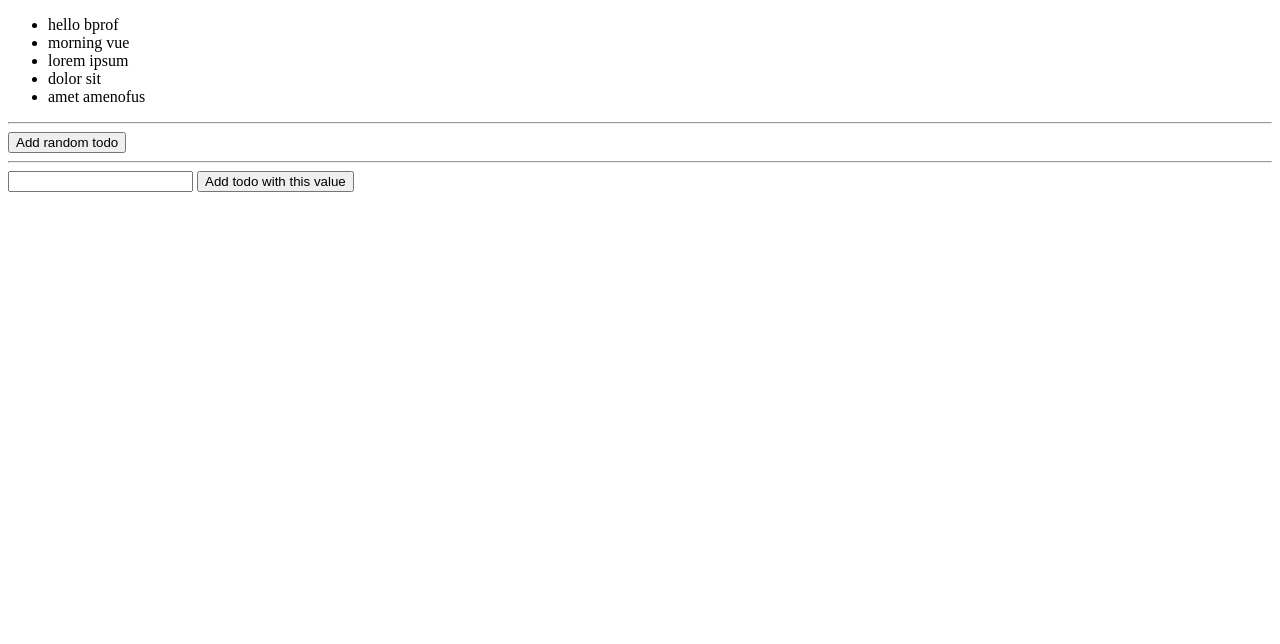
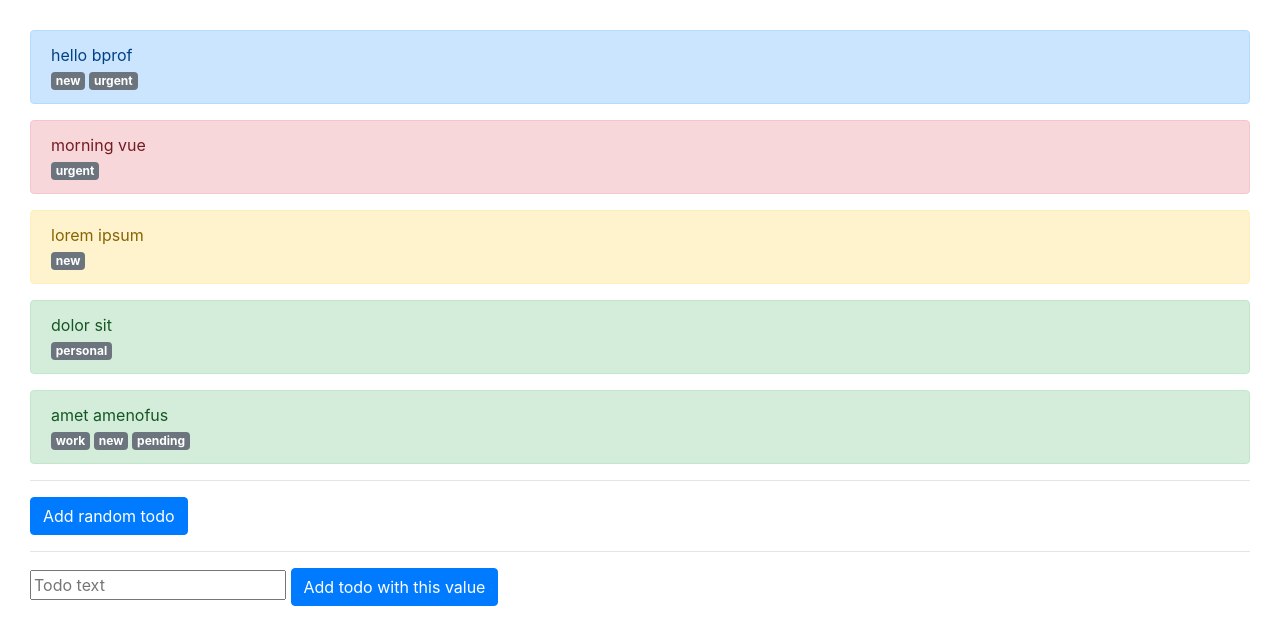
Before and after one commit to siposm/vue-basics, a plain HTML site: page index.html in a window 1280 px wide. Drawn offline with nearby package versions, Linux system fonts and the light colour scheme.

Commit message:
added bootstrap + extended todo object

```diff
--- a/index.html
+++ b/index.html
@@ -3,20 +3,60 @@
 <head>
     <title>Vue @ BPROF</title>
     <script src="https://unpkg.com/vue"></script>
+    <link rel="stylesheet" href="https://stackpath.bootstrapcdn.com/bootstrap/4.3.1/css/bootstrap.min.css" integrity="sha384-ggOyR0iXCbMQv3Xipma34MD+dH/1fQ784/j6cY/iJTQUOhcWr7x9JvoRxT2MZw1T" crossorigin="anonymous">
+    <style>
+        body { padding: 30px; }
+    </style>
 </head>
 <body>
 <div id="app">
-    <ul>
-        <!--<li v-for="todo in todos">{{ todo }}</li>-->
-        <!-- in this case ^, the full todo object will be displayed even though there is no class for that!-->
-        <li v-for="todo in todos">{{ todo.text }}</li>
-        <!-- try from console: app.todos.push({ text: 'New item' }) ==> there is databinding!!! -->
-    </ul>
+    <template v-for="todo in todos">
+        <div v-if="todo.type === 'primary'" class="alert alert-primary" role="alert">
+            {{ todo.text }}
+            <div>
+                <template v-for="tag in todo.tags">
+                    <span class="badge badge-secondary mr-1">
+                        {{ tag }}
+                    </span>
+                </template>
+            </div>
+        </div>
+        <div v-if="todo.type === 'success'" class="alert alert-success" role="alert">
+            {{ todo.text }}
+            <div>
+                <template v-for="tag in todo.tags">
+                    <span class="badge badge-secondary mr-1">
+                        {{ tag }}
+                    </span>
+                </template>
+            </div>
+        </div>
+        <div v-if="todo.type === 'danger'" class="alert alert-danger" role="alert">
+            {{ todo.text }}
+            <div>
+                <template v-for="tag in todo.tags">
+                    <span class="badge badge-secondary mr-1">
+                        {{ tag }}
+                    </span>
+                </template>
+            </div>
+        </div>
+        <div v-if="todo.type === 'warning'" class="alert alert-warning" role="alert">
+            {{ todo.text }}
+            <div>
+                <template v-for="tag in todo.tags">
+                    <span class="badge badge-secondary mr-1">
+                        {{ tag }}
+                    </span>
+                </template>
+            </div>
+        </div>
+    </template>
     <hr>
-    <button v-on:click="addRandomTodo">Add random todo</button>
+    <button class="btn btn-primary" v-on:click="addRandomTodo">Add random todo</button>
     <hr>
-    <input v-model="newTodoText">
-    <button v-on:click="addNewTodo">Add todo with this value</button>
+    <input v-model="newTodoText" placeholder="Todo text">
+    <button class="btn btn-primary" v-on:click="addNewTodo">Add todo with this value</button>
 </div>
 
 <script>
@@ -25,16 +65,20 @@
         data: {
             newTodoText: "",
             todos: [
-                { text: "hello bprof" },
-                { text: "morning vue" },
-                { text: "lorem ipsum" },
-                { text: "dolor sit" },
-                { text: "amet amenofus" },
+                { text: "hello bprof", type: "primary", tags: ["new","urgent"] },
+                { text: "morning vue", type: "danger", tags: ["urgent"] },
+                { text: "lorem ipsum", type: "warning", tags: ["new"] },
+                { text: "dolor sit", type: "success", tags: ["personal"] },
+                { text: "amet amenofus", type: "success", tags: ["work","new","pending"] },
             ]
         },
         methods: {
             addRandomTodo: function () {
-                this.todos.push({ text: "RANDOM"})
+                this.todos.push({
+                    text: "RANDOM",
+                    type: "primary",
+                    tags: []
+                })
             },
             addNewTodo: function () {
                 this.todos.push({ text: this.newTodoText })
```
